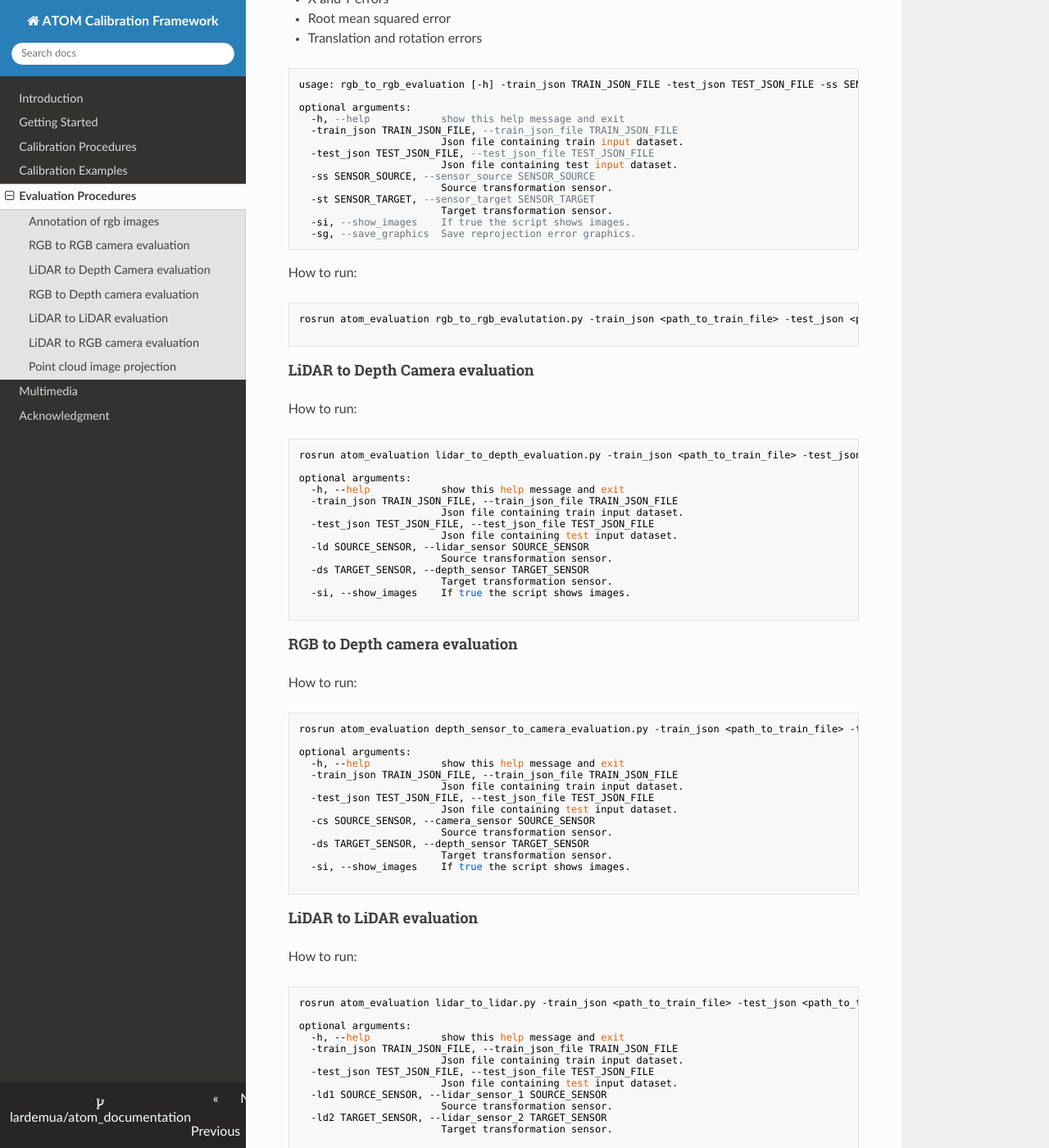
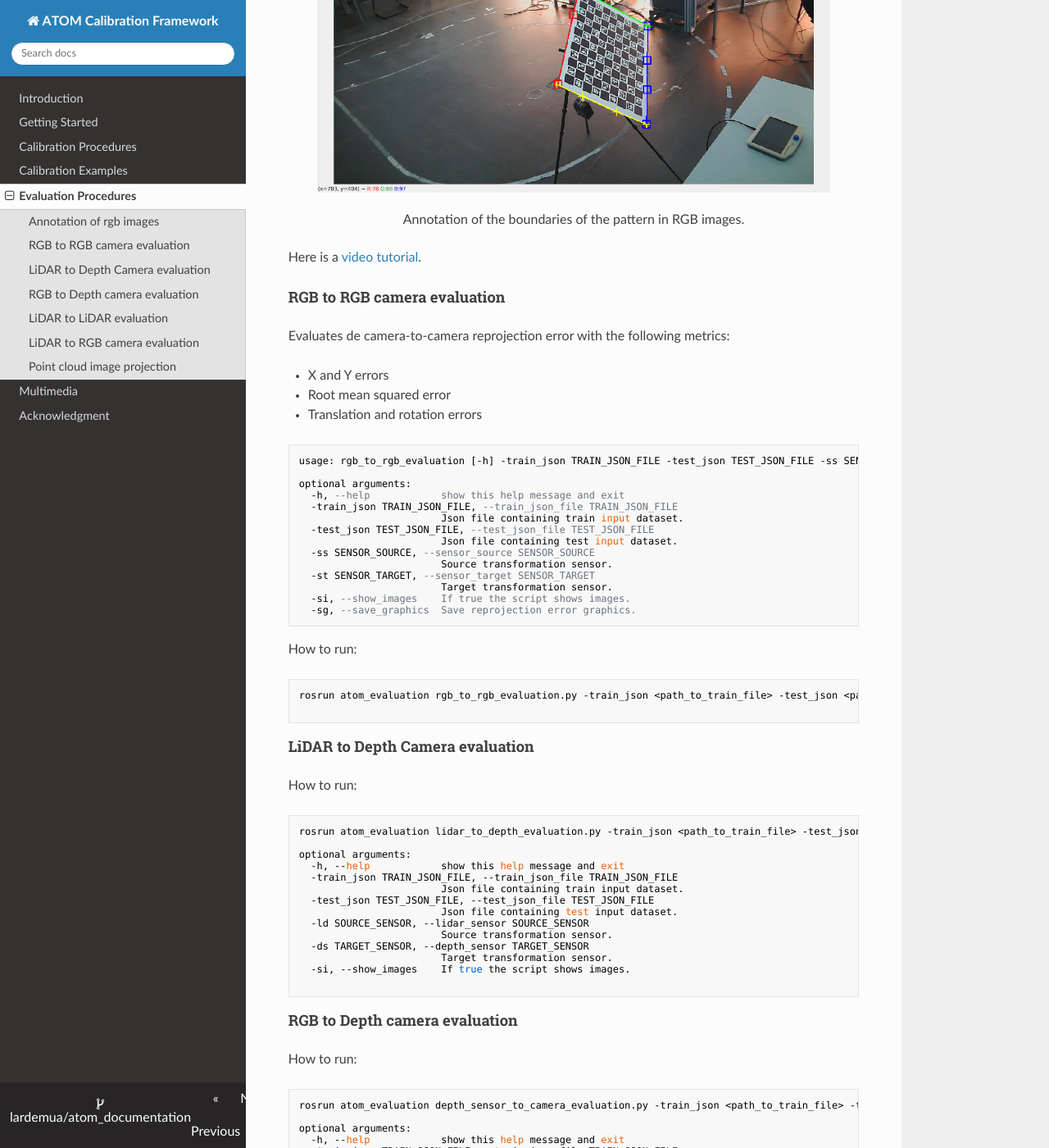
Before and after one commit to lardemua/atom_documentation, an MkDocs documentation site: the page built from docs/evaluations.md, in a window 1280 px wide and 1400 px high, scrolled down 1538 px. Shown: the whole window at 82% size. Built offline with MkDocs 1.6.1, drawn with Linux system fonts in a browser that asks for light colours; nearby versions of some CDN libraries; some of the changed text lies outside the part shown.

Commit message:
Fixing typos and missing images.

````diff
--- a/docs/evaluations.md
+++ b/docs/evaluations.md
@@ -48,9 +49,12 @@ How to annotate:
 The complete list of keys is printed when "h" is pressed. Be sure to label the corners in both intersected edges, ie, each corner should have two different coloured points.
 
 
-The result should be someting like this (for each image):
+The result should be something like this (for each image):
 
-<img align="center" src="docs/annotation_rgb_images.png" width="450"/>
+<figure markdown align=center>
+  ![Image title](img/annotation_rgb_images.png){width="90%" }
+  <figcaption align=center>Annotation of the boundaries of the pattern in RGB images.</figcaption>
+</figure>
 
 Here is a [video tutorial](https://www.youtube.com/watch?v=DSYyKU-nDcs).
 
@@ -82,7 +86,7 @@ optional arguments:
 How to run:
 
 ``` bash
-rosrun atom_evaluation rgb_to_rgb_evalutation.py -train_json <path_to_train_file> -test_json <path_to_test_file> -ss <source_sensor_name> -ts <target_sensor_name>
+rosrun atom_evaluation rgb_to_rgb_evaluation.py -train_json <path_to_train_file> -test_json <path_to_test_file> -ss <source_sensor_name> -ts <target_sensor_name>
 
 ```
 
@@ -176,7 +180,7 @@ optional arguments:
                         Target transformation sensor.
   -si, --show_images    If true the script shows images.
   -ef EVAL_FILE, --eval_file EVAL_FILE
-                        Path to file to read and/or write the evalutation data.
+                        Path to file to read and/or write the evaluation data.
   -ua, --use_annotation
                         If true, the limit points will be manually annotated.
 ```
````
Also changed, not shown: other parts of docs/evaluations.md (+9 -8 lines), docs/index.md (+3 -3 lines), docs/procedures.md (+11 -10 lines).
